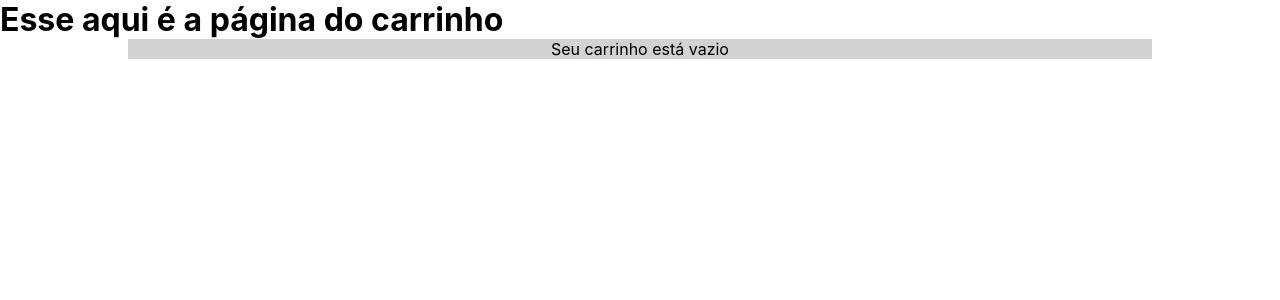
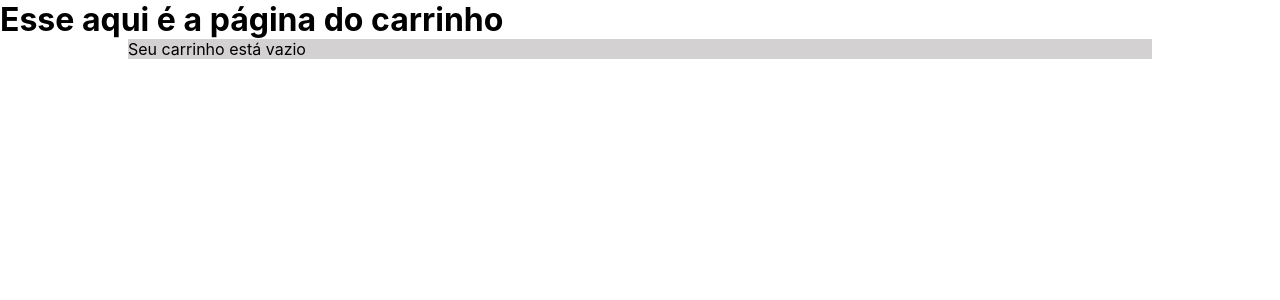
Before and after one commit to emmanoel1/frontend-online-store, a React (Create React App) app: page /ShoppingCartPage in a window 1280 px wide. Shown: the top 300 px of the page. Built offline with nearby package versions, Linux system fonts and the light colour scheme.

Commit message:
Ajustes no css do requisito 6

```diff
--- a/src/App.css
+++ b/src/App.css
@@ -46,6 +46,7 @@ p {
   background: #d3d1d1;
   margin: auto;
   width: 80vw;
+  display: flex;
 }
 
 .content_categories {
--- a/src/components/CategoryList.jsx
+++ b/src/components/CategoryList.jsx
@@ -51,7 +51,7 @@ class CategoryList extends React.Component {
             </label>
           ))}
         </div>
-        <div>
+        <div className="products-results">
           {searchProductsFromCategory.map((product) => (
             <div key={ product.id }>
               <p>
```
